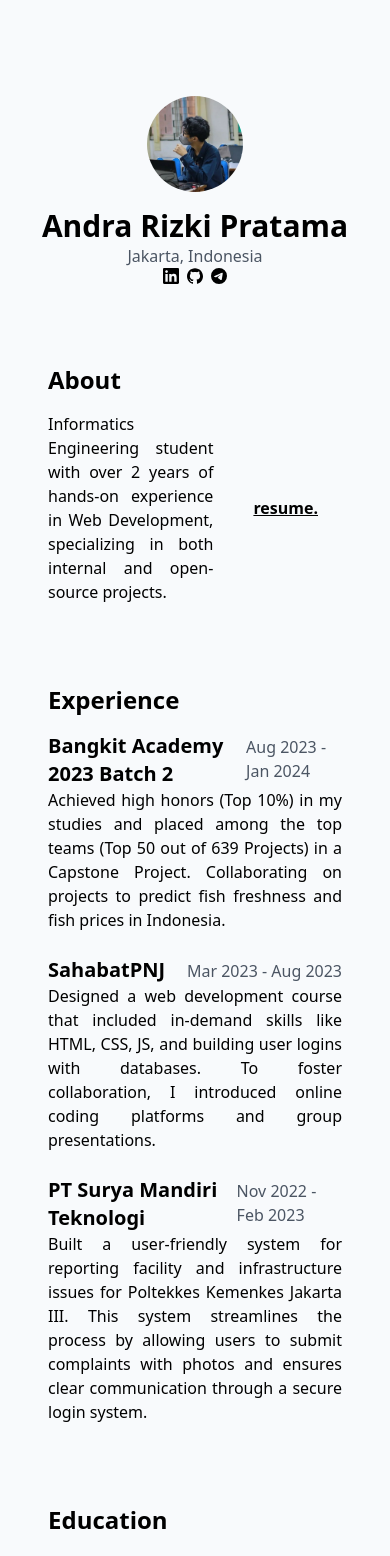
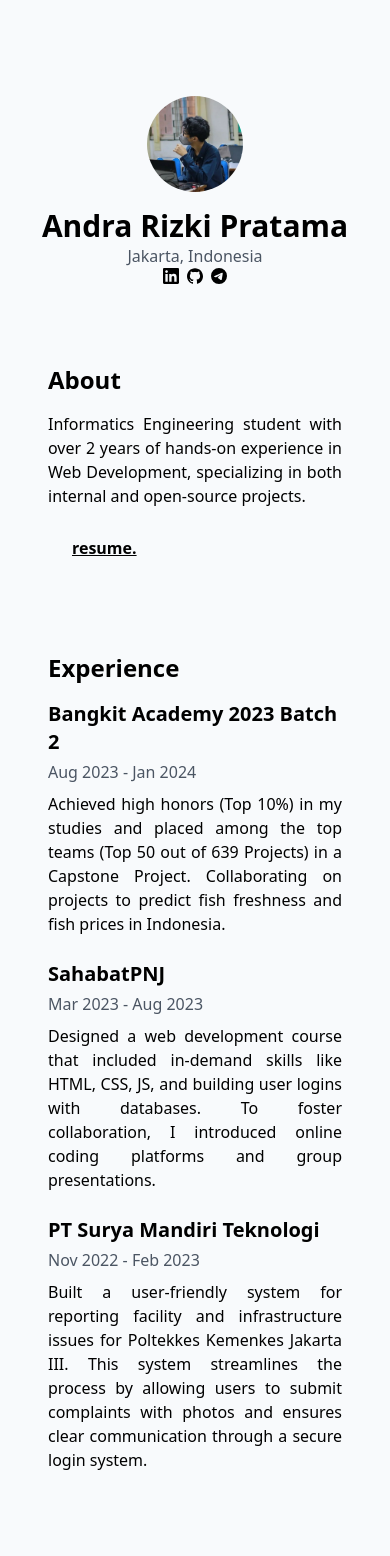
Before and after one commit to nulitas/nulitas.github.io, a React (Vite) app: page / in a window 390 px wide. Shown: the top 1556 px of the page. Built offline with nearby package versions, Linux system fonts and the light colour scheme.

Commit message:
About and Experience section is now mobile responsive

```diff
--- a/src/Components/About.tsx
+++ b/src/Components/About.tsx
@@ -11,10 +11,12 @@ const About: React.FC = () => {
       transition={{ duration: 0.5 }}
     >
       <h2 className="text-2xl font-semibold mb-4">About</h2>
-      <div className="flex items-center justify-between">
-        <p className="text-justify flex-1 pr-4">{about.description}</p>
+      <div className="flex flex-col md:flex-row items-start md:items-center justify-between">
+        <p className="text-justify flex-1 pr-0 md:pr-4 mb-4 md:mb-0">
+          {about.description}
+        </p>
         <a href={about.cv} target="_blank" rel="noopener noreferrer">
-          <button className="px-6 py-3 text-black font-semibold underline ">
+          <button className="px-6 py-3 text-black font-semibold underline">
             resume.
           </button>
         </a>
--- a/src/Components/Experience.tsx
+++ b/src/Components/Experience.tsx
@@ -20,12 +20,13 @@ const Experience: React.FC = () => {
           viewport={{ once: true }}
           transition={{ duration: 0.5, delay: index * 0.2 }}
         >
-          <div className="flex justify-between items-baseline">
+          <div className="flex flex-col md:flex-row md:justify-between md:items-baseline">
             <h3 className="text-xl font-semibold">{experience.title}</h3>
-            <span className="text-gray-600">{experience.date}</span>
+            <span className="text-gray-600 mt-1 md:mt-0">
+              {experience.date}
+            </span>
           </div>
-
-          <div className="text-justify">
+          <div className="text-justify mt-2">
             <p>{experience.description}</p>
           </div>
         </motion.div>
```
